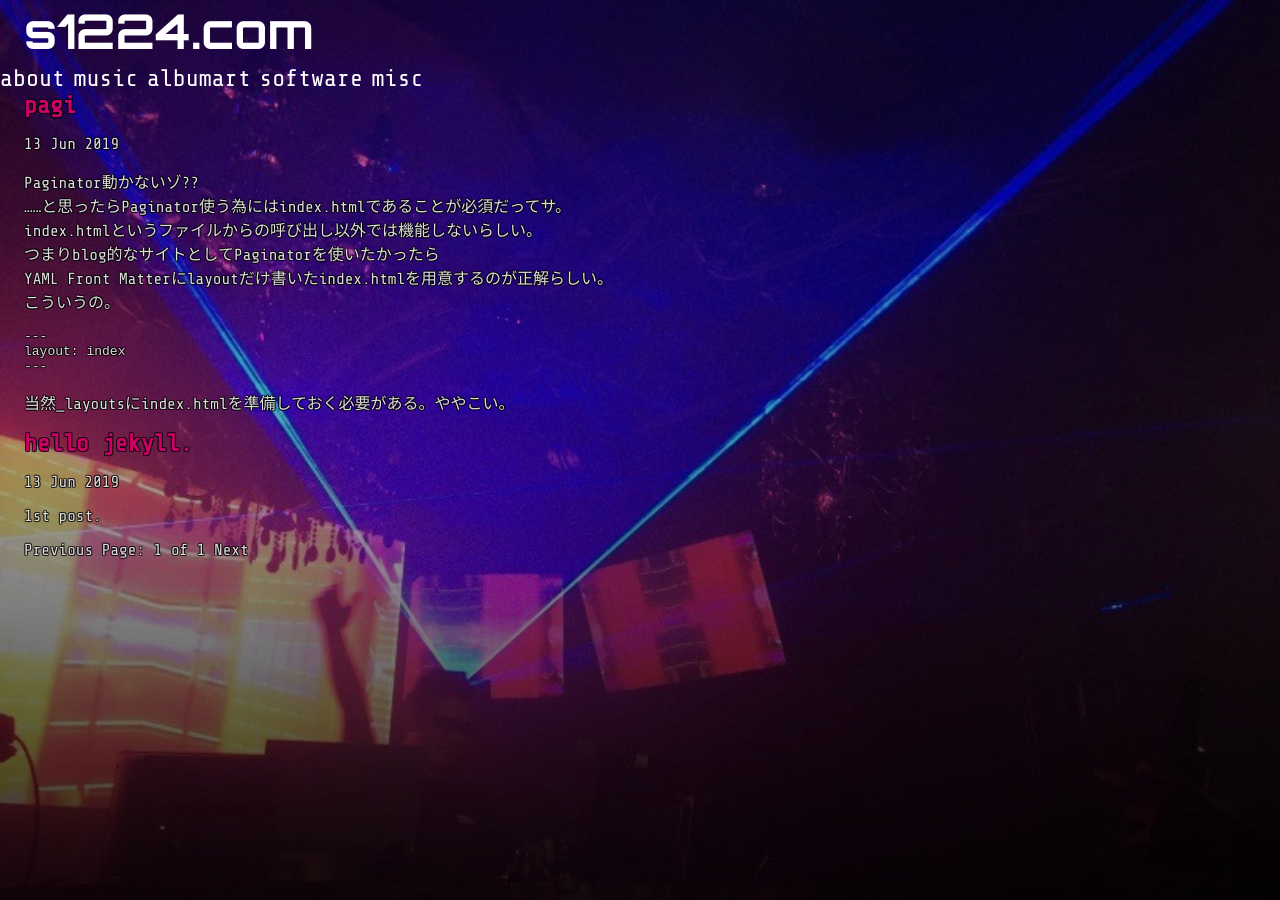
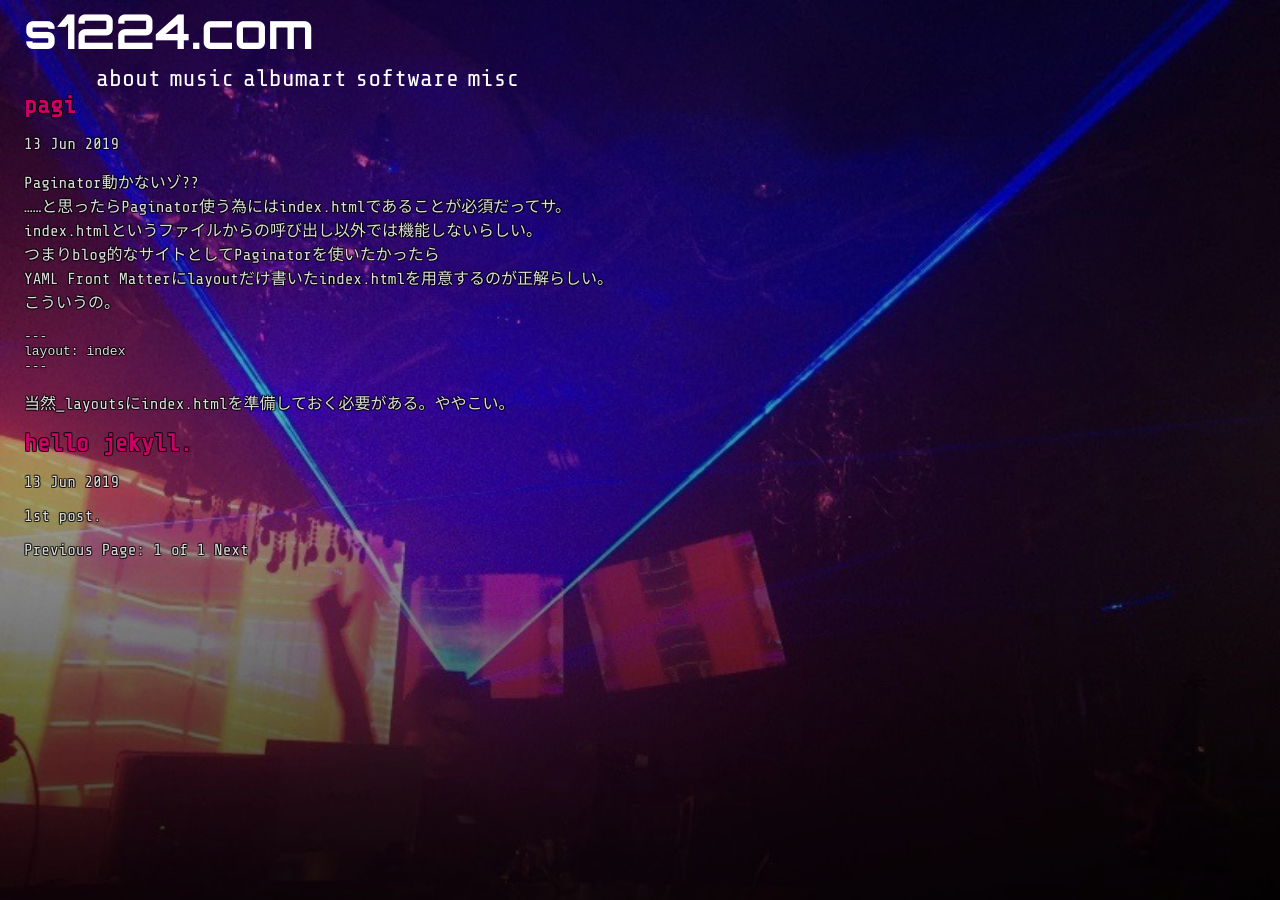
Before and after one commit to switchworks/switchworks.github.io, a Jekyll site: the page built from index.html, in a window 1280 px wide. Built offline with Jekyll 4.4.1, drawn with Linux system fonts in a browser that asks for light colours; the list of posts is cut into pages by our own code.

Commit message:
Update default.html

```diff
--- a/_layouts/default.html
+++ b/_layouts/default.html
@@ -35,6 +35,7 @@
 	#sidebar {
 		color:white;
 		user-select: none;
+		padding-left: 6em;
 	}
 	#sidebar ul{
 		margin:0;
```
